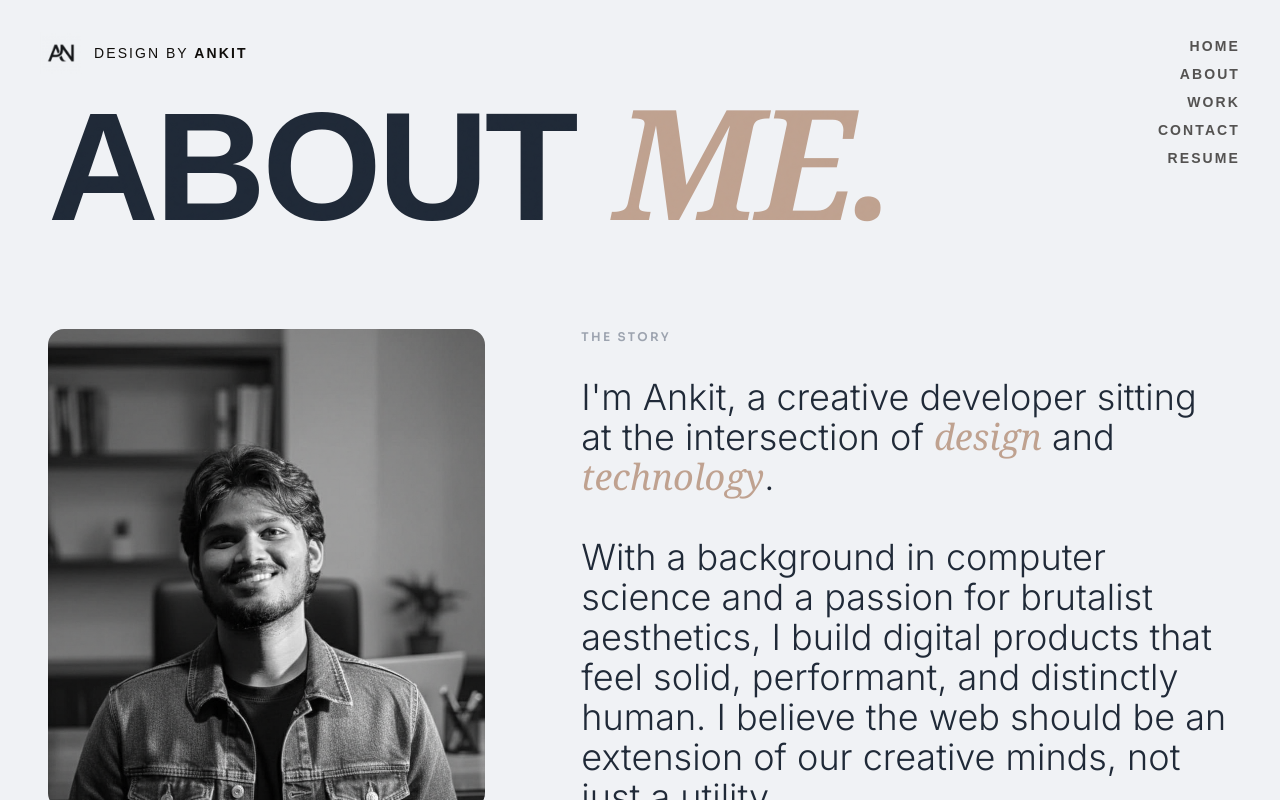
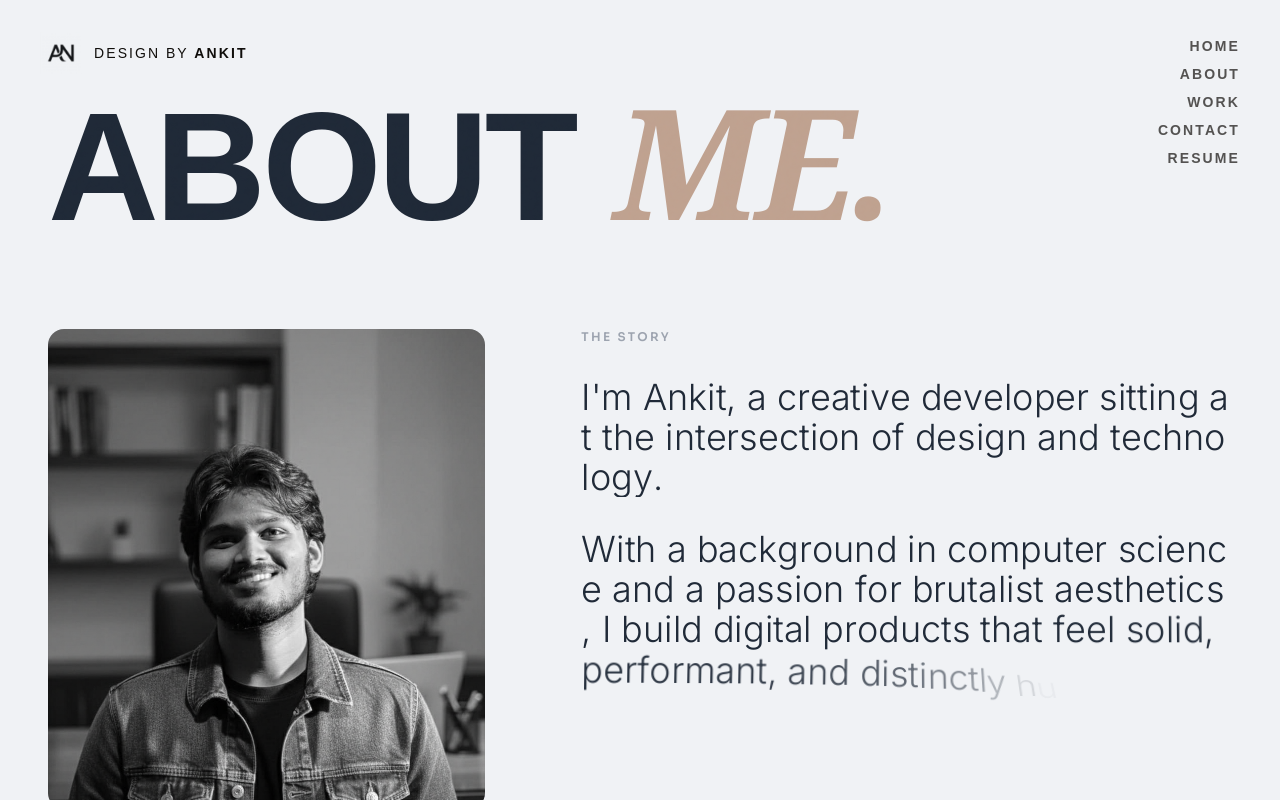
Before and after one commit to ankeet0008/Portfolio, a React (Vite) app: page / in a window 1280 px wide. Both pictures are taken after a click on the button "ABOUT". Shown: the top 800 px of the page. Built offline with nearby package versions, Linux system fonts and the light colour scheme; a web font is replaced by a local one.

Commit message:
Add SplitTextReveal letter animations to 'The Story' section

```diff
--- a/components/AboutPage.tsx
+++ b/components/AboutPage.tsx
@@ -2,7 +2,7 @@ import React, { useEffect } from 'react';
 import { motion } from 'framer-motion';
 import { ArrowLeft, Code2, Cpu, Globe, ArrowUpRight } from 'lucide-react';
 import PageTransition from './PageTransition';
-import NeuralNetwork from './NeuralNetwork';
+import SplitTextReveal from './SplitTextReveal';
 
 interface AboutPageProps {
   onBack: () => void;
@@ -90,11 +90,26 @@ const AboutPage: React.FC<AboutPageProps> = ({ onBack, onNavigateContact }) => {
               viewport={{ once: true }}
             >
               <h3 className="text-xs font-sora font-bold uppercase tracking-[0.2em] text-[#9ca3af] mb-8">The Story</h3>
-              <p className="text-2xl md:text-4xl leading-relaxed font-light text-[#1f2937]">
-                I'm Ankit, a creative developer sitting at the intersection of <span className="font-serif italic text-[#BFA18F]">design</span> and <span className="font-serif italic text-[#BFA18F]">technology</span>.
-                <br /><br />
-                With a background in computer science and a passion for brutalist aesthetics, I build digital products that feel solid, performant, and distinctly human. I believe the web should be an extension of our creative minds, not just a utility.
-              </p>
+              <div className="text-2xl md:text-4xl leading-relaxed font-light text-[#1f2937]">
+                <SplitTextReveal
+                  splitBy="char"
+                  staggerDelay={0.015}
+                  yOffset={20}
+                  className="inline"
+                >
+                  I'm Ankit, a creative developer sitting at the intersection of design and technology.
+                </SplitTextReveal>
+                <div className="h-8" />
+                <SplitTextReveal
+                  splitBy="char"
+                  staggerDelay={0.01}
+                  yOffset={15}
+                  delay={0.5}
+                  className="inline"
+                >
+                  With a background in computer science and a passion for brutalist aesthetics, I build digital products that feel solid, performant, and distinctly human. I believe the web should be an extension of our creative minds, not just a utility.
+                </SplitTextReveal>
+              </div>
             </motion.div>
 
             {/* Services */}
```
